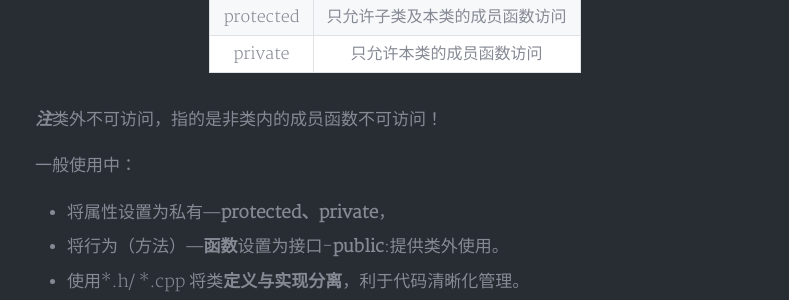
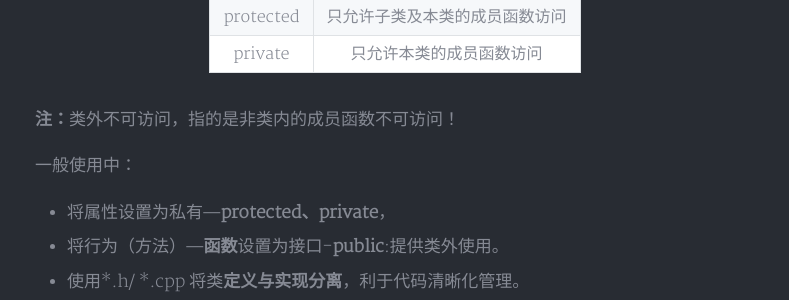
Before and after one commit to lrf1995/myblogs, a Jekyll site: the page built from _posts/2021-05-01-C++学习03 .md, in a window 1280 px wide and 900 px high, scrolled down 711 px. Shown: the part 151-451 px from the top of the window, without its empty margins (245-1034 px from the left). Built offline with Jekyll 4.4.1, drawn with Linux system fonts in a browser that asks for light colours; nearby versions of some CDN libraries; comment, search, counter and statistics services are not loaded; a style sheet for code colours, icons or effects is not loaded.

```diff
--- a/_posts/2021-05-01-C++学习03 .md
+++ b/_posts/2021-05-01-C++学习03 .md
@@ -31,7 +31,7 @@ tags: 学习 C++ struct class
 | protected | 只允许子类及本类的成员函数访问 |
 |  private  |    只允许本类的成员函数访问    |
 
-***注***类外不可访问，指的是非类内的成员函数不可访问！
+**注：**类外不可访问，指的是非类内的成员函数不可访问！
 
 
 
```
